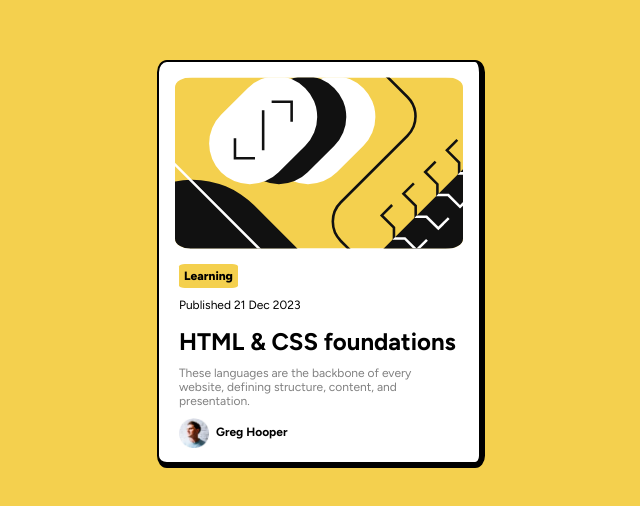
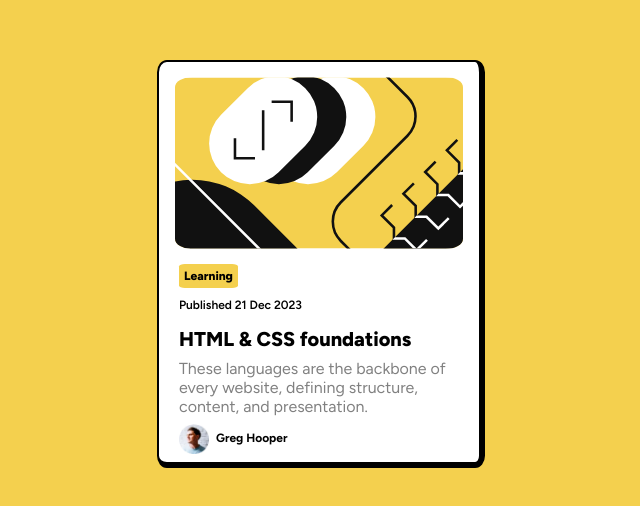
Before and after one commit to b-kuhu/blog-preview-card, a plain HTML site: page index.html in a window 1280 px wide. Shown: the part 144-650 px from the top of the page, without its empty margins (319-959 px from the left). Drawn offline with Linux system fonts and the light colour scheme.

Commit message:
improved font-size and font-weight on ext

```diff
--- a/style.css
+++ b/style.css
@@ -46,16 +46,20 @@ p span{
 }
 .date-published{
     margin: 15px 0;
+    font-weight: 600;
 }
 .title{
     margin-top: 10px;
+    font-size: 20px;
+    font-weight: 800;
 }
 .title:hover{
     color: hsl(47, 88%, 63%);;
 }
 .summary{
-    margin: 10px 0;
+    margin: 8px 0;
     color: hsl(0, 0%, 50%);
+    font-size: 16px;
 }
 .instructor-profile{
     display: flex;
```
